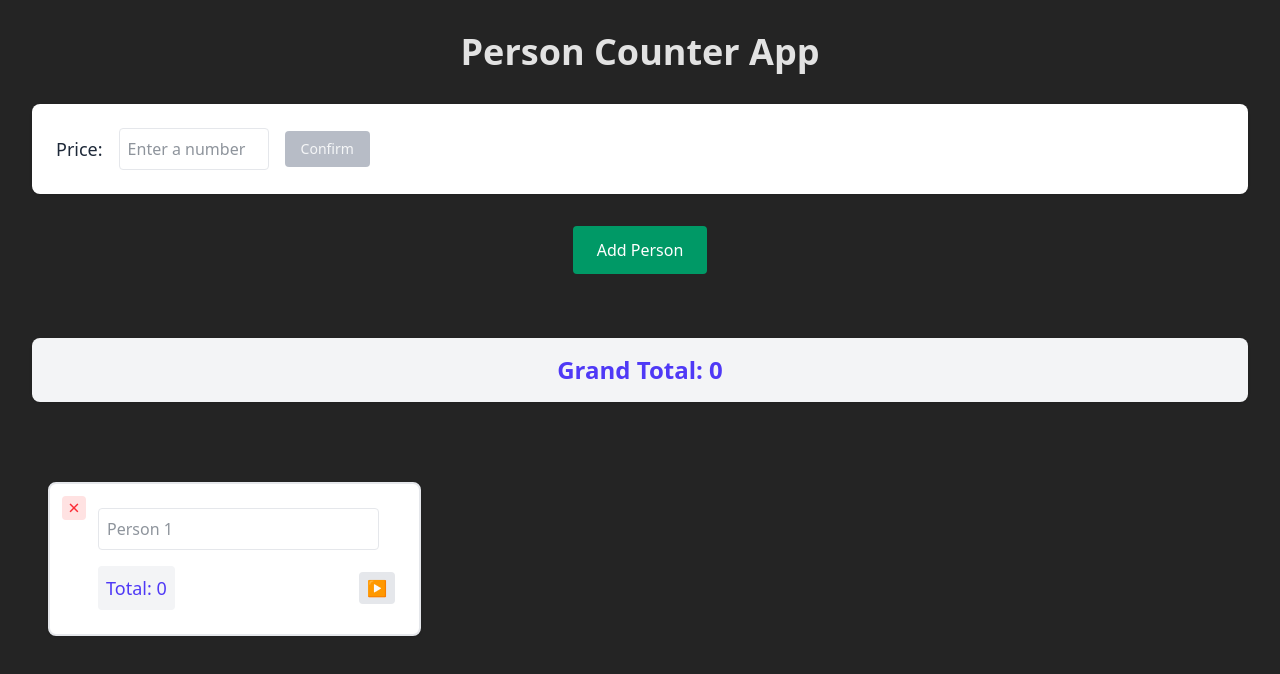
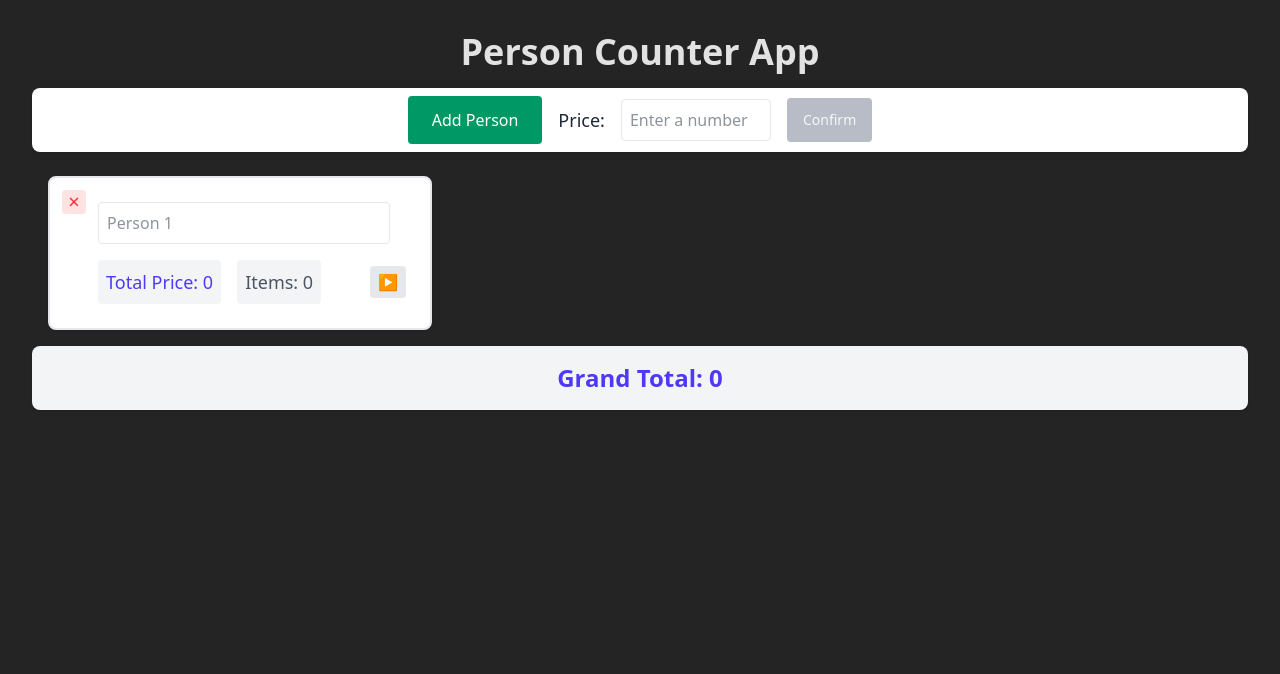
Before and after one commit to jaysc/food-calc, a React (Vite) app: page / in a window 1280 px wide. Both pictures are taken after typing "Sample" into the empty fields and a click on the button "Add Person". Shown: the top 674 px of the page. Built offline with nearby package versions, Linux system fonts and the light colour scheme.

Commit message:
ui cleanup

```diff
--- a/src/App.tsx
+++ b/src/App.tsx
@@ -1,13 +1,33 @@
 import './index.css';
 import { PersonList } from './components/PersonList';
 import { PriceInput } from './components/PriceInput';
+import { usePersonStore } from './store';
+import GrandTotal from './components/GrandTotal';
 
 export function App() {
+  const { addPerson } = usePersonStore();
+
+  const handleAddPerson = () => {
+    addPerson();
+  };
+
   return (
     <div className="max-w-7xl mx-auto p-8 text-center relative z-10">
-      <h1 className="text-4xl font-bold mb-8">Person Counter App</h1>
-      <PriceInput />
+      <h1 className="text-4xl font-bold mb-4">Person Counter App</h1>
+      <div className="bg-white mb-2 py-2 rounded-lg shadow-sm flex items-center justify-center gap-4">
+        <div className=" flex justify-center">
+          <button
+            type="button"
+            onClick={handleAddPerson}
+            className="px-6 py-3 bg-emerald-600 hover:bg-emerald-700 text-white rounded text-base font-medium transition-colors"
+          >
+            Add Person
+          </button>
+        </div>
+        <PriceInput />
+      </div>
       <PersonList />
+      <GrandTotal />
     </div>
   );
 }
--- a/src/components/Person.tsx
+++ b/src/components/Person.tsx
@@ -39,11 +39,13 @@ export const Person = ({ id, initialName }: PersonProps) => {
   const hasNumbers = person.numbers.length > 0;
 
   return (
-    <div className={`relative p-6 pl-12 rounded-lg shadow-sm ${
-      person.earliestConfirmedNumberIndex !== null
-        ? 'bg-blue-100 border-2 border-red-500'
-        : 'bg-white border-2 border-gray-200'
-    }`}>
+    <div
+      className={`relative p-6 pl-12 rounded-lg shadow-sm ${
+        person.earliestConfirmedNumberIndex !== null
+          ? 'bg-blue-100 border-2 border-red-500'
+          : 'bg-white border-2 border-gray-200'
+      }`}
+    >
       <button
         type="button"
         onClick={() => removePerson(id)}
@@ -83,8 +85,13 @@ export const Person = ({ id, initialName }: PersonProps) => {
         </div>
         <div className="flex flex-col gap-2">
           <div className="flex items-center justify-between gap-4">
-            <div className="text-right text-lg font-medium text-indigo-600 px-2 py-2 bg-gray-100 rounded">
-              Total: {numbersTotal.toLocaleString()}
+            <div className="flex items-center gap-4">
+              <div className="text-right text-lg font-medium text-indigo-600 px-2 py-2 bg-gray-100 rounded">
+                Total Price: {numbersTotal.toLocaleString()}
+              </div>
+              <div className="text-right text-lg font-medium text-gray-600 px-2 py-2 bg-gray-100 rounded">
+                Items: {person.numbers.length}
+              </div>
             </div>
             <button
               type="button"
--- a/src/components/PersonGrid.tsx
+++ /dev/null
@@ -1,16 +0,0 @@
-import { usePersonStore } from '../store';
-import { Person } from './Person';
-
-export const PersonGrid = () => {
-  const { persons } = usePersonStore();
-
-  return (
-    <div className="grid grid-cols-1 md:grid-cols-2 lg:grid-cols-3 gap-8 p-4">
-      {Object.entries(persons).map(([id, person]) => (
-        <Person key={id} id={id} initialName={person.name} />
-      ))}
-    </div>
-  );
-};
-
-export default PersonGrid;
--- a/src/components/PersonList.tsx
+++ b/src/components/PersonList.tsx
@@ -1,29 +1,15 @@
 import { usePersonStore } from '../store';
-import { GrandTotal } from './GrandTotal';
-import { PersonGrid } from './PersonGrid';
+import { Person } from './Person';
 
 export const PersonList = () => {
-  const { addPerson } = usePersonStore();
-
-  const handleAddPerson = () => {
-    addPerson();
-  };
+  const { persons } = usePersonStore();
 
   return (
-    <div className="flex flex-col gap-8 text-gray-800">
-      <div className="flex justify-center mb-8">
-        <button
-          type="button"
-          onClick={handleAddPerson}
-          className="px-6 py-3 bg-emerald-600 hover:bg-emerald-700 text-white rounded text-base font-medium transition-colors"
-        >
-          Add Person
-        </button>
+      <div className="grid grid-cols-1 md:grid-cols-2 lg:grid-cols-3 gap-4 p-4">
+        {Object.entries(persons).map(([id, person]) => (
+          <Person key={id} id={id} initialName={person.name} />
+        ))}
       </div>
-
-      <GrandTotal />
-      <PersonGrid />
-    </div>
   );
 };
 
--- a/src/components/PriceInput.tsx
+++ b/src/components/PriceInput.tsx
@@ -15,7 +15,7 @@ export const PriceInput = () => {
   const formattedNumber = globalNumber === null ? '' : globalNumber.toLocaleString();
 
   return (
-    <div className="bg-white p-6 rounded-lg shadow-sm mb-8 flex items-center gap-4">
+    <div className="flex items-center gap-4">
       <label htmlFor="price" className="text-lg font-medium text-gray-800 whitespace-nowrap">
         Price:
       </label>
@@ -25,7 +25,9 @@ export const PriceInput = () => {
         value={formattedNumber}
         onChange={handleNumberChange}
         className={`px-2 py-2 border border-gray-200 rounded text-base text-gray-800 bg-white w-[150px] focus:outline-none focus:border-indigo-600 focus:ring-2 focus:ring-indigo-100 ${
-          isNumberConfirmed ? 'bg-gray-100 border-gray-300 text-gray-600 cursor-not-allowed disabled:bg-gray-100 disabled:text-gray-600' : ''
+          isNumberConfirmed
+            ? 'bg-gray-100 border-gray-300 text-gray-600 cursor-not-allowed disabled:bg-gray-100 disabled:text-gray-600'
+            : ''
         }`}
         placeholder="Enter a number"
         disabled={isNumberConfirmed}
@@ -35,7 +37,7 @@ export const PriceInput = () => {
           <button
             type="button"
             onClick={confirmNumber}
-            className={`px-4 py-2 rounded text-sm transition-colors ${
+            className={`px-4 py-3 rounded text-sm transition-colors ${
               globalNumber === null || globalNumber <= 0
                 ? 'bg-gray-400 cursor-not-allowed opacity-70'
                 : 'bg-emerald-600 hover:bg-emerald-700 text-white'
--- a/src/store.ts
+++ b/src/store.ts
@@ -40,11 +40,18 @@ export const usePersonStore = create<PersonStore>((set, get) => ({
       const id = crypto.randomUUID();
 
       return {
-      persons: {
-        ...state.persons,
-        [id]: { name: "", numbers: [], earliestConfirmedNumberIndex: null, showNumbers: false, index: Object.keys(state.persons).length + 1 },
-      },
-    }}),
+        persons: {
+          ...state.persons,
+          [id]: {
+            name: '',
+            numbers: [],
+            earliestConfirmedNumberIndex: null,
+            showNumbers: false,
+            index: Object.keys(state.persons).length + 1,
+          },
+        },
+      };
+    }),
 
   removePerson: (id) =>
     set((state) => {
```
